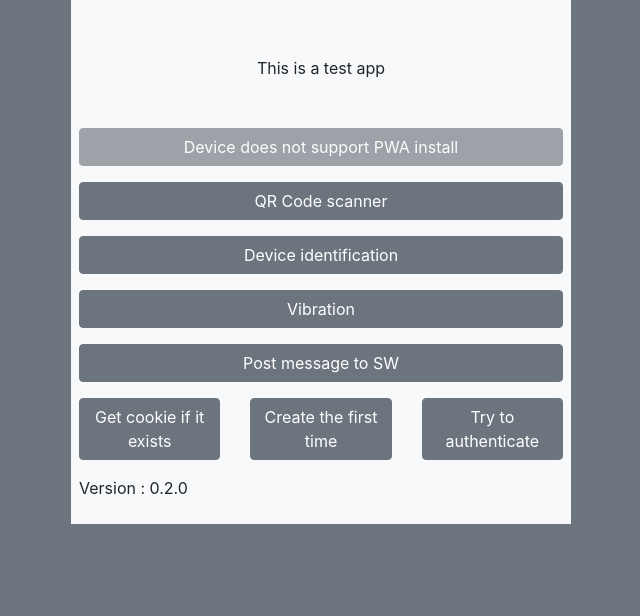
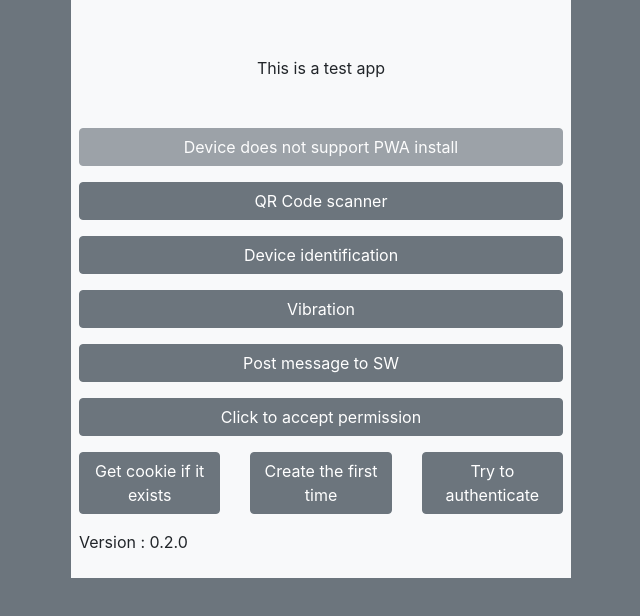
Before and after one commit to CharlyPoppins/react-tests, a React (Create React App) app: page / in a window 1280 px wide. Shown: the top 616 px of the page, without its empty margins (319-959 px from the left). Built offline with nearby package versions, Linux system fonts and the light colour scheme.

Commit message:
✨request notification button

```diff
--- a/src/components/Home.js
+++ b/src/components/Home.js
@@ -42,6 +42,8 @@ const test = async () => {
     console.warn('navigator.serviceWorker is not available')
   }
 }
+
+const notificationsEnabled = Notification.permission === 'granted'
 
 const Home = () => {
   useEffect(() => {
@@ -96,6 +98,25 @@ const Home = () => {
         </Button>
       </p>
 
+      <p className="my-3">
+        <Button
+          className="btn-block btn-secondary"
+          onClick={async () => {
+            if ((await Notification.requestPermission()) === 'denied') {
+              // eslint-disable-next-line no-alert
+              alert(
+                'Notifications blocked. Please enable them in your browser.',
+              )
+            }
+          }}
+          disable={notificationsEnabled}
+        >
+          {notificationsEnabled
+            ? 'Notifications are enabled'
+            : 'Click to accept permission'}
+        </Button>
+      </p>
+
       <Cookie />
 
       <p className="my-3">{`Version : ${version}`}</p>
```
